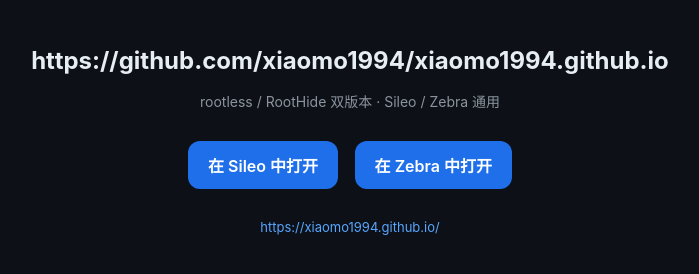
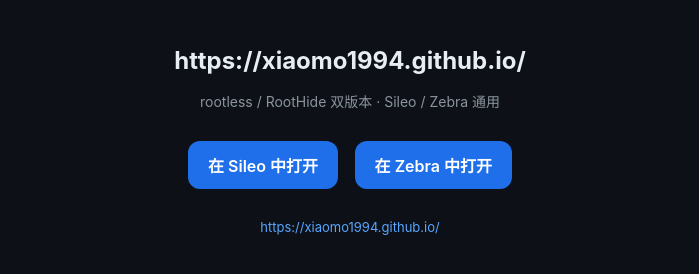
Before and after one commit to xiaomo1994/xiaomo1994.github.io, a plain HTML site: page index.html in a window 1280 px wide. Shown: the whole page, without its empty margins (290-989 px from the left). Drawn offline with Linux system fonts and the light colour scheme.

Commit message:
init index.html

```diff
--- a/index.html
+++ b/index.html
@@ -1,12 +1,12 @@
 <!DOCTYPE html><html lang="zh-CN"><head><meta charset="utf-8">
-<meta name="viewport" content="width=device-width,initial-scale=1"><title>https://github.com/xiaomo1994/xiaomo1994.github.io</title>
+<meta name="viewport" content="width=device-width,initial-scale=1"><title>https://xiaomo1994.github.io/</title>
 <style>body{font-family:-apple-system,BlinkMacSystemFont,sans-serif;background:#0d1117;color:#e6edf3;margin:0;padding:30px 16px;text-align:center}
 h1{font-size:24px}.sub{color:#8b949e;font-size:14px;margin:8px 0 24px}
 .btn{display:inline-block;padding:12px 20px;margin:6px;border-radius:12px;background:#1f6feb;color:#fff;text-decoration:none;font-weight:600}
 .url{color:#58a6ff;font-size:13px;margin-top:24px;word-break:break-all}
   /* ===== Sileo 精选横幅 ===== */
 </style></head>
-<body><h1>https://github.com/xiaomo1994/xiaomo1994.github.io</h1><div class="sub">rootless / RootHide 双版本 · Sileo / Zebra 通用</div>
+<body><h1>https://xiaomo1994.github.io/</h1><div class="sub">rootless / RootHide 双版本 · Sileo / Zebra 通用</div>
 <a class="btn" href="sileo://source/https://xiaomo1994.github.io/">在 Sileo 中打开</a>
 <a class="btn" href="zbra://sources/add/https://xiaomo1994.github.io/">在 Zebra 中打开</a>
 <div class="url">https://xiaomo1994.github.io/</div></body></html>
```
